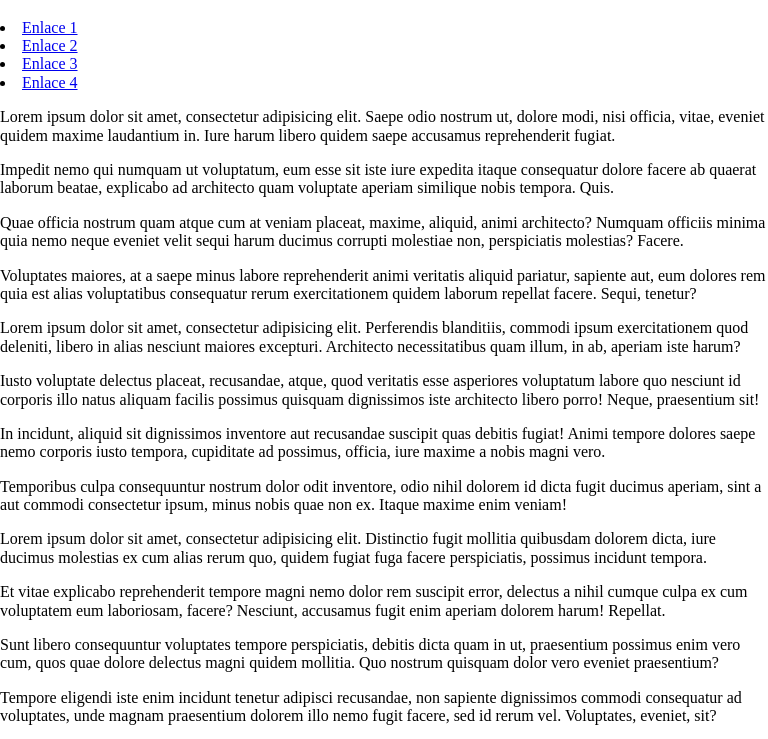
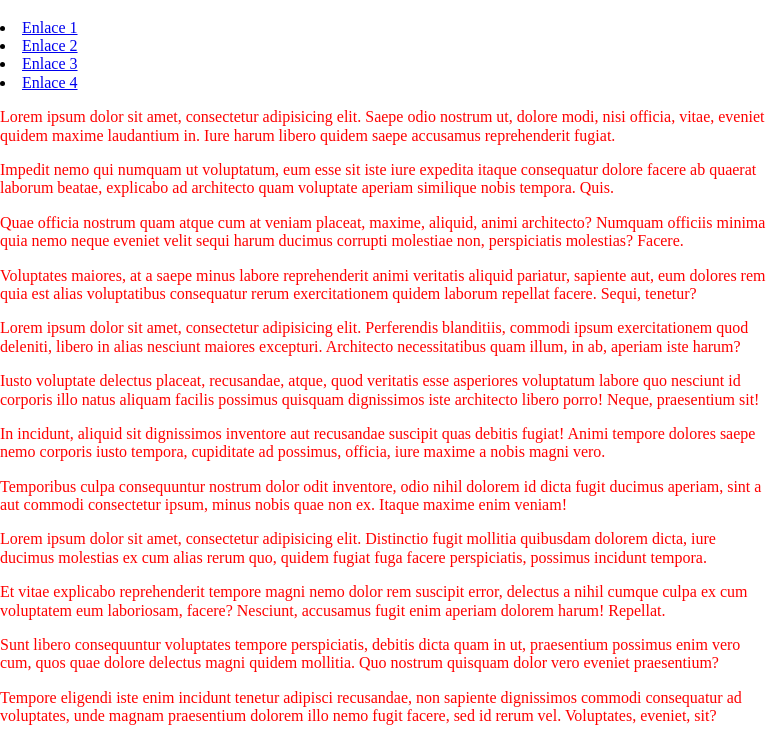
Before and after one commit to jcolivares/guiweb, a plain HTML site: page index.html in a window 768 px wide. Shown: the part 61-800 px from the top of the page. Drawn offline with nearby package versions, Linux system fonts and the light colour scheme.

Commit message:
Agregando estilos para moviles

```diff
--- /dev/null
+++ b/css/moviles.css
@@ -0,0 +1,5 @@
+@media screen and (min-width:400px) and (max-width:800px) {
+    p {
+        color: #F00;
+    }
+}
--- a/index.html
+++ b/index.html
@@ -7,6 +7,7 @@
     <link rel="stylesheet" href="css/reset.css">-->
     <link rel="stylesheet" href="https://necolas.github.io/normalize.css/4.0.0/normalize.css">
     <link rel="stylesheet" href="css/estilos.css" media="print">
+    <link rel="stylesheet" href="css/moviles.css">
 
 </head>
 <body>
```
